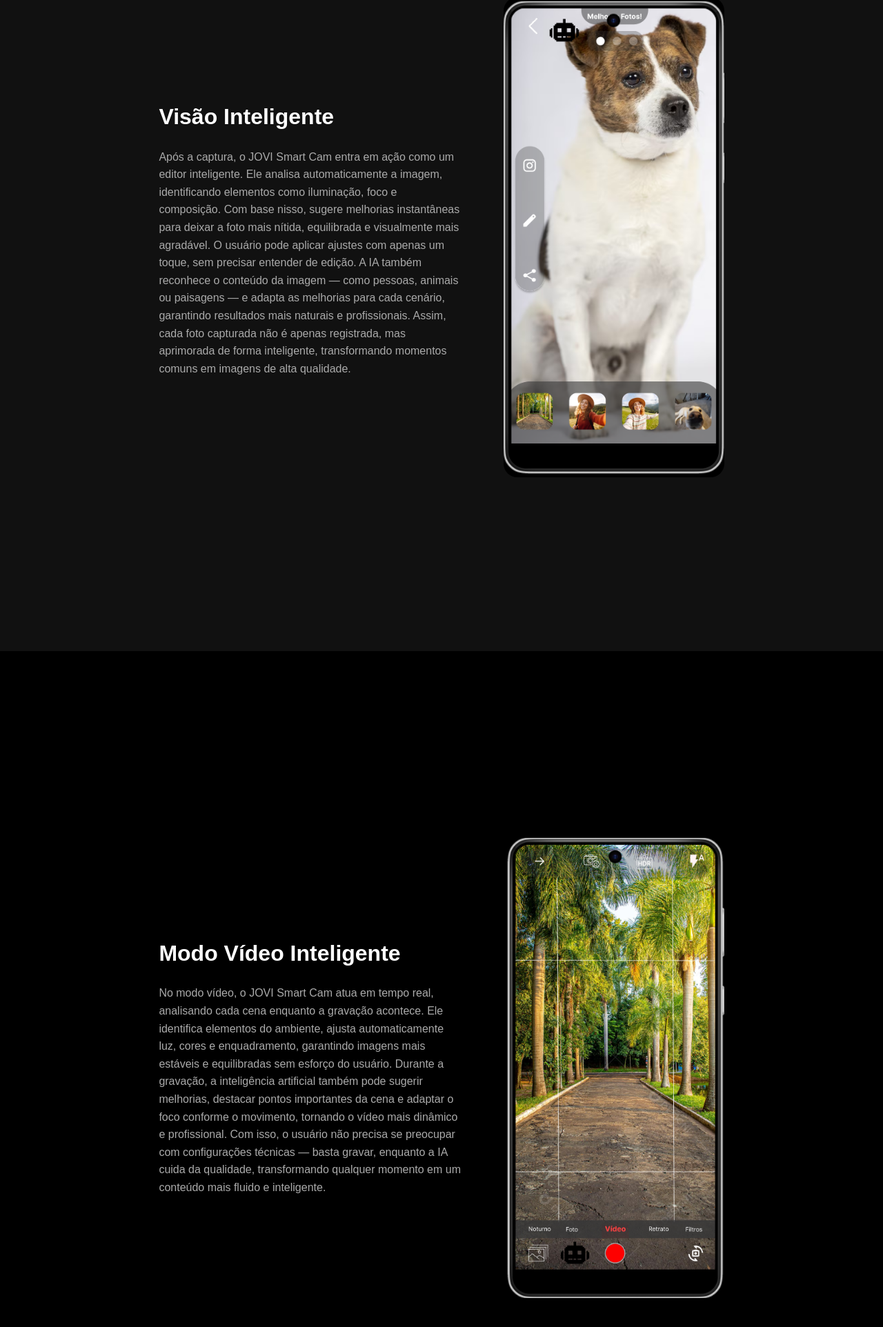
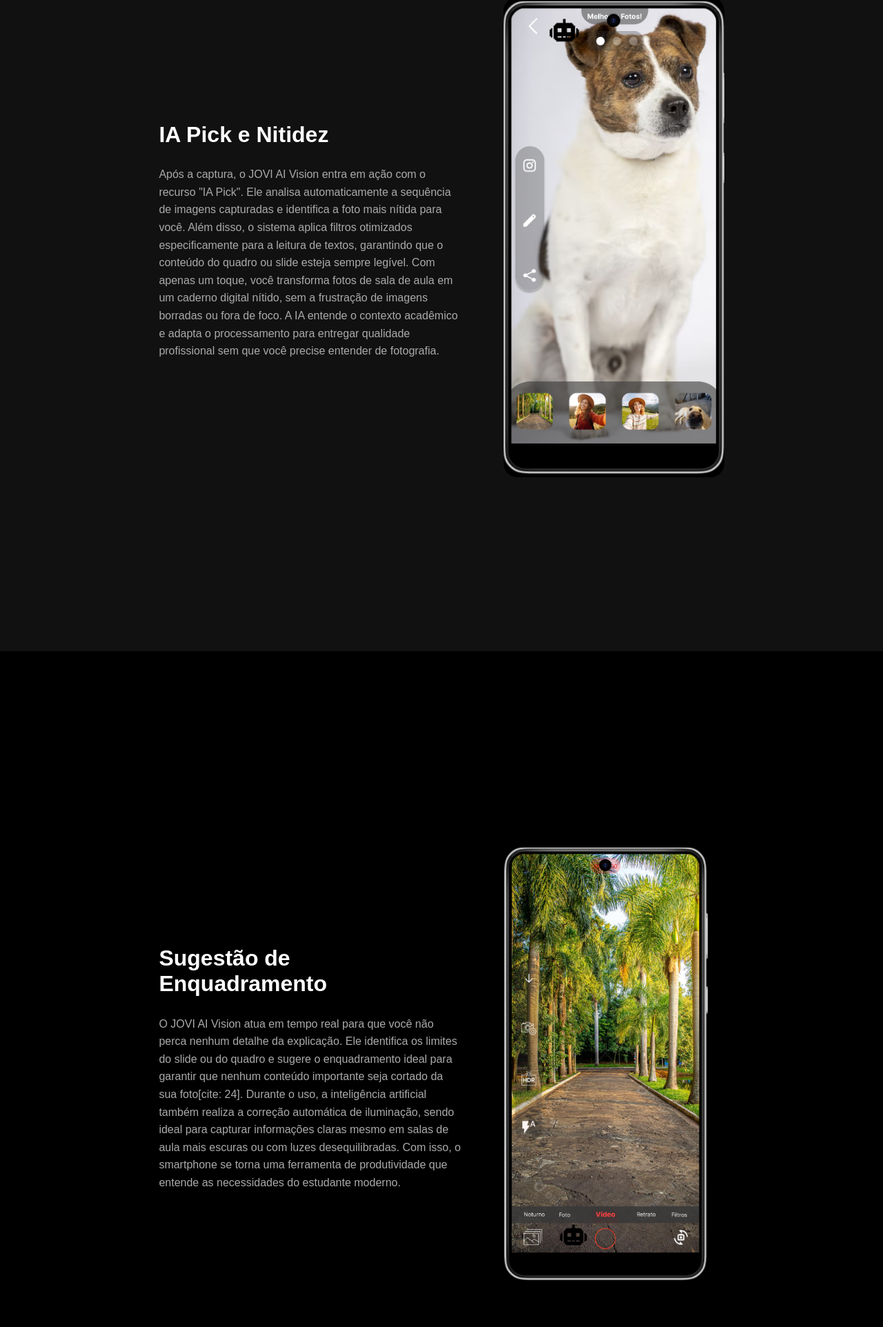
Before and after one commit to rodrizs13/JOVI-Smart-Cam, a plain HTML site: page index.html in a window 1280 px wide. Shown: the part 1056-2980 px from the top of the page at 69% size. Drawn offline with Linux system fonts and the light colour scheme.

Commit message:
Update index.html

```diff
--- a/index.html
+++ b/index.html
@@ -21,39 +21,35 @@
     </p>
 </section>
 
-<!-- BLOCO 1 -->
 <section class="bloco-simples">
     <div class="secao">
         <div class="texto">
-            <h2>Visão Inteligente</h2>
-            <p>Após a captura, o JOVI Smart Cam entra em ação como um editor inteligente. Ele analisa automaticamente a imagem, identificando elementos como iluminação, foco e composição. Com base nisso, sugere melhorias instantâneas para deixar a foto mais nítida, equilibrada e visualmente mais agradável.
-O usuário pode aplicar ajustes com apenas um toque, sem precisar entender de edição. A IA também reconhece o conteúdo da imagem — como pessoas, animais ou paisagens — e adapta as melhorias para cada cenário, garantindo resultados mais naturais e profissionais.
-Assim, cada foto capturada não é apenas registrada, mas aprimorada de forma inteligente, transformando momentos comuns em imagens de alta qualidade.</p>
+            <h2>IA Pick e Nitidez</h2>
+            <p>Após a captura, o JOVI AI Vision entra em ação com o recurso "IA Pick". Ele analisa automaticamente a sequência de imagens capturadas e identifica a foto mais nítida para você. Além disso, o sistema aplica filtros otimizados especificamente para a leitura de textos, garantindo que o conteúdo do quadro ou slide esteja sempre legível.
+Com apenas um toque, você transforma fotos de sala de aula em um caderno digital nítido, sem a frustração de imagens borradas ou fora de foco. A IA entende o contexto acadêmico e adapta o processamento para entregar qualidade profissional sem que você precise entender de fotografia.</p>
         </div>
         <img src="cachhoro.png" class="animar">
     </div>
 </section>
 
-<!-- BLOCO 2 -->
 <section class="bloco-simples">
     <div class="secao reverso">
-        <img src="video.png" class="animar">
+        <img src="grava.png" class="animar">
         <div class="texto">
-            <h2>Modo Vídeo Inteligente</h2>
-            <p>No modo vídeo, o JOVI Smart Cam atua em tempo real, analisando cada cena enquanto a gravação acontece. Ele identifica elementos do ambiente, ajusta automaticamente luz, cores e enquadramento, garantindo imagens mais estáveis e equilibradas sem esforço do usuário.
-Durante a gravação, a inteligência artificial também pode sugerir melhorias, destacar pontos importantes da cena e adaptar o foco conforme o movimento, tornando o vídeo mais dinâmico e profissional.
-Com isso, o usuário não precisa se preocupar com configurações técnicas — basta gravar, enquanto a IA cuida da qualidade, transformando qualquer momento em um conteúdo mais fluido e inteligente.</p>
+            <h2>Sugestão de Enquadramento</h2>
+            <p>O JOVI AI Vision atua em tempo real para que você não perca nenhum detalhe da explicação. Ele identifica os limites do slide ou do quadro e sugere o enquadramento ideal para garantir que nenhum conteúdo importante seja cortado da sua foto[cite: 24].
+Durante o uso, a inteligência artificial também realiza a correção automática de iluminação, sendo ideal para capturar informações claras mesmo em salas de aula mais escuras ou com luzes desequilibradas. Com isso, o smartphone se torna uma ferramenta de produtividade que entende as necessidades do estudante moderno.</p>
         </div>
     </div>
 </section>
+
 <section class="bloco-simples">
     <div class="secao reverso">
         <img src="nova.png" class="animar">
         <div class="texto">
-            <h2>Camera</h2>
-            <p>A câmera principal da JOVI Smart Cam foi projetada para capturar cada detalhe com precisão e clareza. Com uma interface limpa e intuitiva, o usuário pode focar apenas no momento, enquanto a tecnologia trabalha em segundo plano.
-Integrada ao sistema, a inteligência artificial analisa a cena em tempo real, identificando luz, profundidade e elementos do ambiente para ajustar automaticamente a captura. Isso garante fotos mais equilibradas, nítidas e com cores mais naturais, sem necessidade de configurações manuais.
-Seja em paisagens, pessoas ou objetos, a câmera entende o que está sendo fotografado e adapta o processamento para entregar o melhor resultado possível — transformando cada clique em uma imagem de alta qualidade.</p>
+            <h2>Câmera Acadêmica</h2>
+            <p>A câmera do JOVI AI Vision foi projetada para capturar o momento perfeito com máxima inteligência. Graças aos algoritmos de visão computacional desenvolvidos pela Troia, a interface permite que o aluno foque na matéria enquanto a tecnologia cuida da captura técnica.
+Integrada ao hardware da JOVI, a IA analisa a profundidade e os elementos do ambiente em tempo real para ajustar automaticamente o foco no texto. Seja para registrar fórmulas complexas ou textos extensos, a câmera entende o contexto e adapta o processamento para entregar resultados que economizam tempo e eliminam a dor de perder informações importantes.</p>
         </div>
     </div>
 </section>
```
